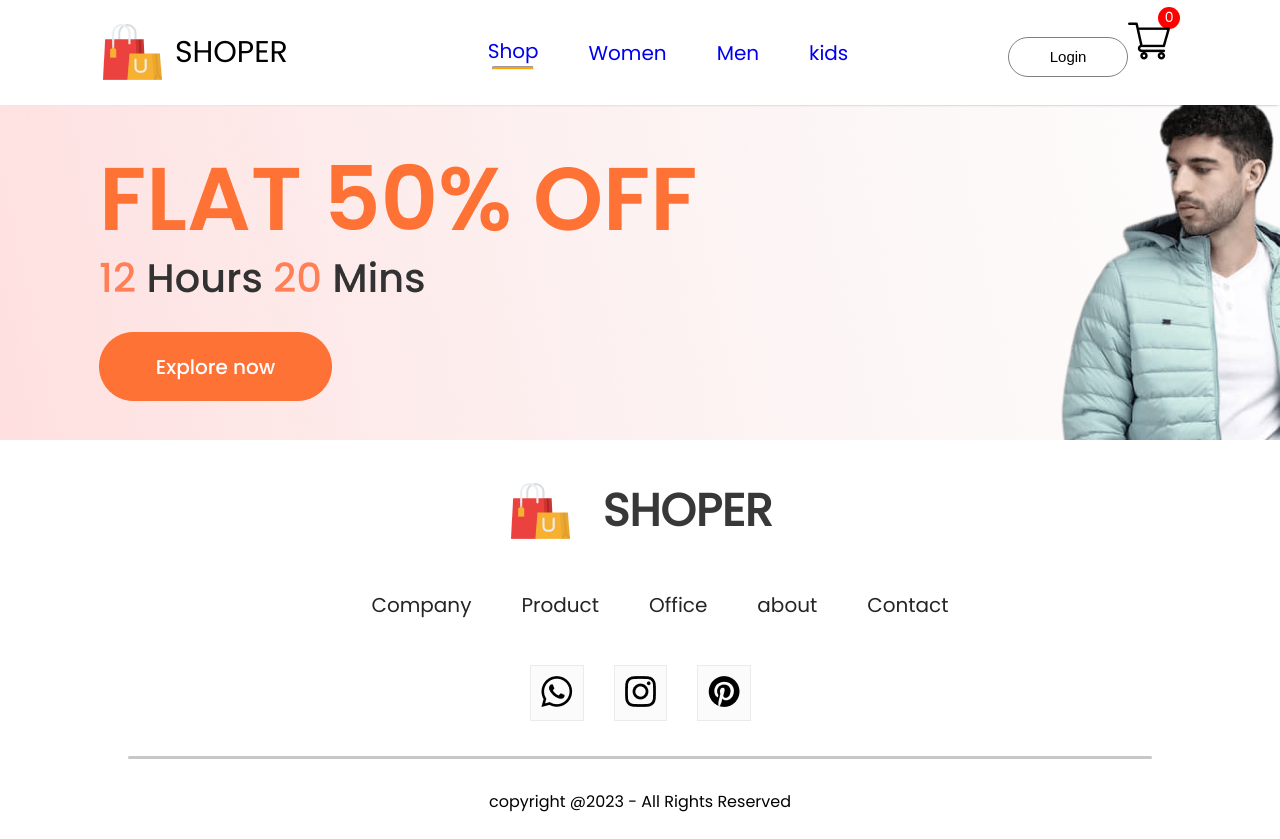
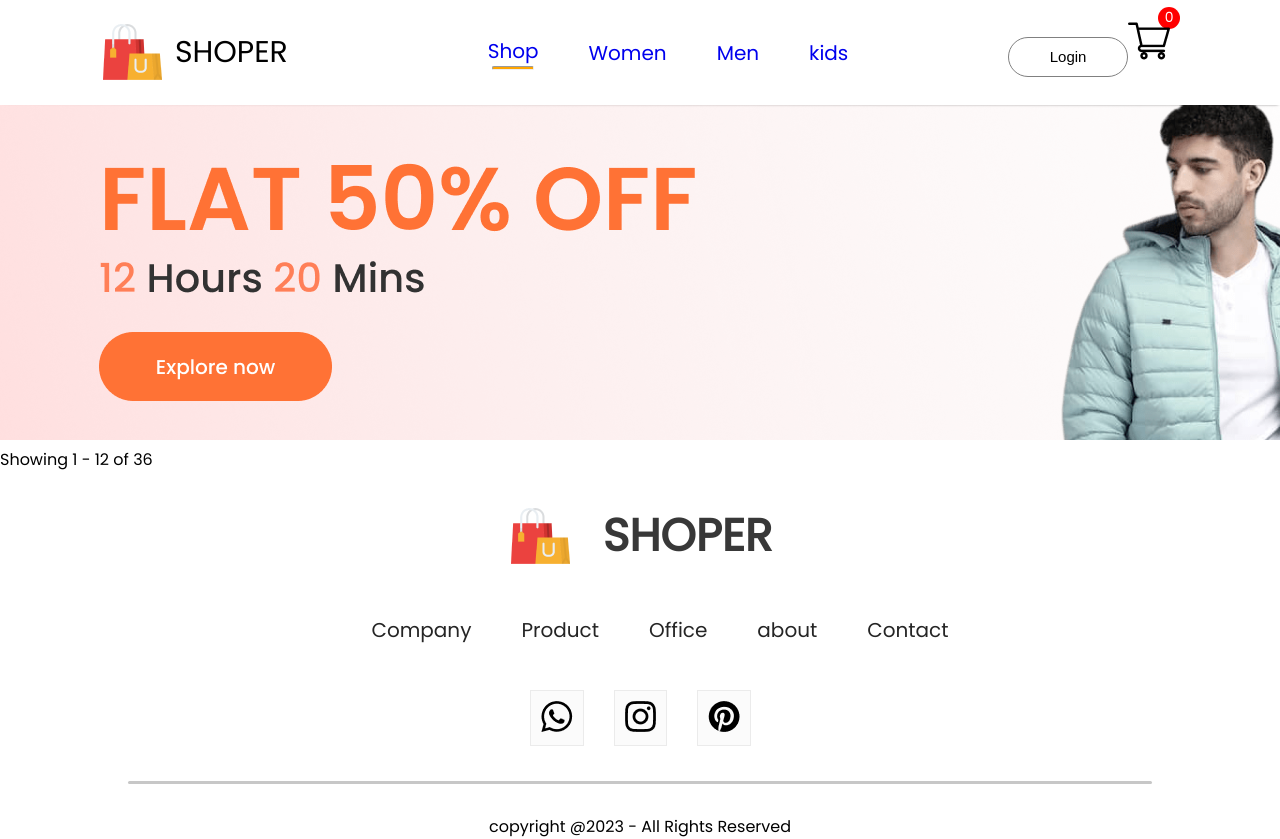
Before and after one commit to m-fadi/E-commerce, a React (Create React App) app: page /men in a window 1280 px wide. Shown: the top 839 px of the page. Before the commit the page ends 814 px from the top, so only its background shows below. Built offline with nearby package versions, Linux system fonts and the light colour scheme.

Commit message:
filtering items

```diff
--- a/src/pages/ShopCategory.jsx
+++ b/src/pages/ShopCategory.jsx
@@ -1,12 +1,22 @@
-import React from 'react'
+import React, { useContext } from 'react'
+import  {ShopContext} from '../Context/ShopContext'
+import all_products from "../components/assest/images/all_product";
 
 function ShopCategory(props) {
-  console.log(props)
+ // const { all_products } = useContext(ShopContext);
+  const {specialOffer, category} = props
+  const filteredItems=all_products.filter(item=>{
+if (item.category===category ) return item
+  })
+  console.log({filteredItems})
   return (
-    <div >
-      <img src={props.specialOffer} alt="" />
-    </div>
-  )
+      <div>
+          <div>
+              <img src={specialOffer} alt="" />
+          </div>
+          <p> Showing 1 - {filteredItems.length} of {all_products.length} </p>
+      </div>
+  );
 }
 
 export default ShopCategory
```
